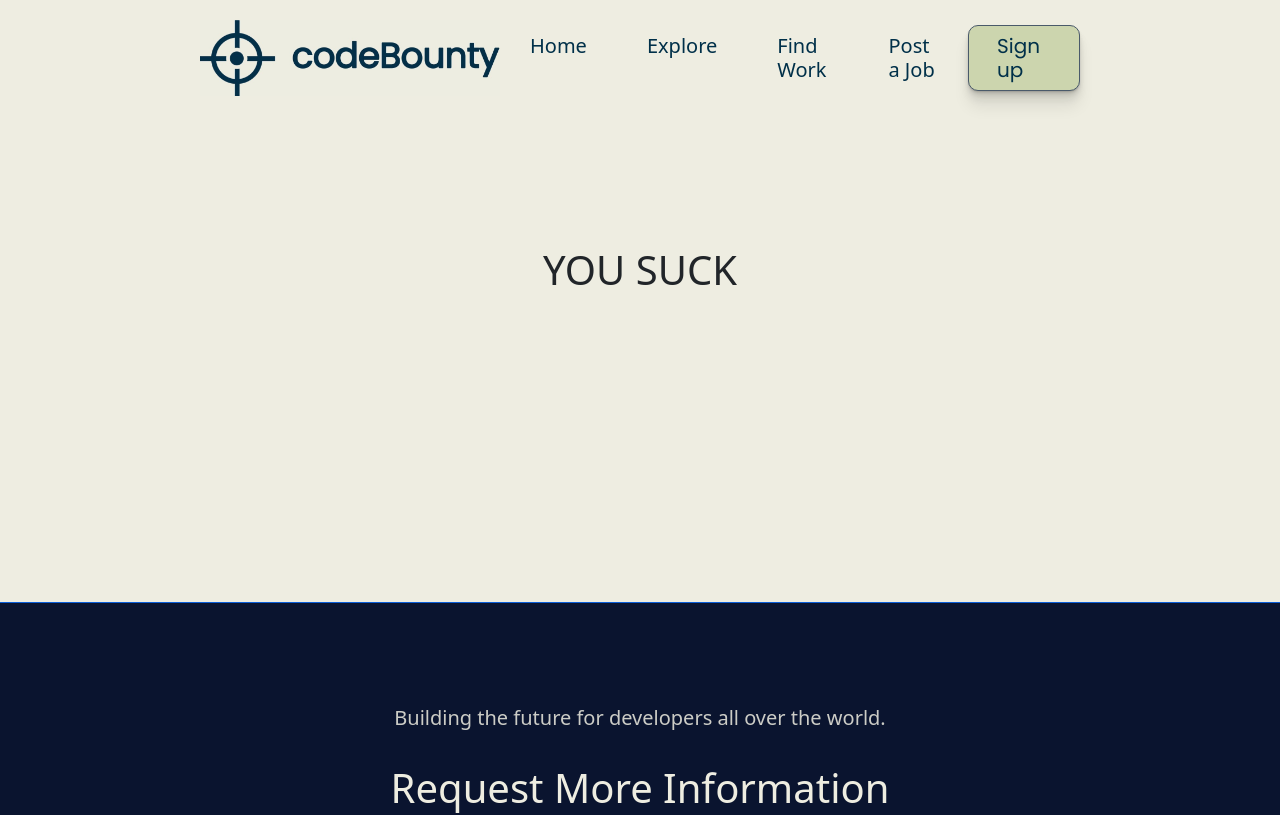
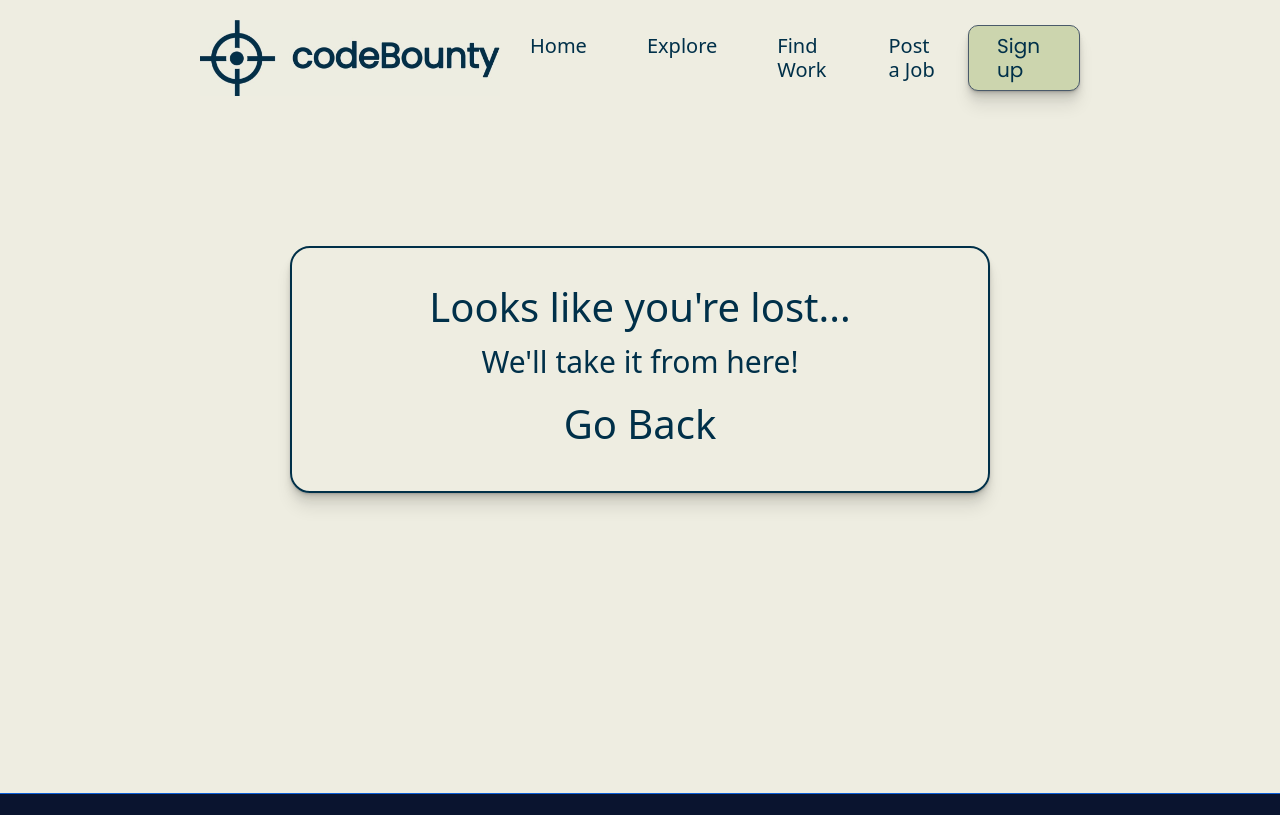
Before and after one commit to bryceberczik/codeBounty, a React (Vite) app in the folder client/: page /congrats in a window 1280 px wide. Shown: the top 815 px of the page. Built offline with nearby package versions, Linux system fonts and the light colour scheme; a web font is replaced by a local one.

Commit message:
completed congrats page / restyled the view applicant modal

```diff
--- a/client/src/css/congrats.css
+++ b/client/src/css/congrats.css
@@ -4,7 +4,14 @@
     flex-direction: column;
     align-items: center;
     text-align: center;
-    margin: 150px 0 300px 0
+    margin: 150px auto 300px auto;
+    border: 2px solid #003049;
+    border-radius: 20px;
+    width: 700px;
+    padding: 15px;
+    box-shadow: 0 1px 1px hsl(0deg 0% 0% / 0.075),
+    0 2px 2px hsl(0deg 0% 0% / 0.075), 0 4px 4px hsl(0deg 0% 0% / 0.075),
+    0 8px 8px hsl(0deg 0% 0% / 0.075), 0 16px 16px hsl(0deg 0% 0% / 0.075);
 }
 
 .congrats-text {
@@ -33,3 +40,14 @@
 
     color: #003049;
 }
+
+.lost-container {
+
+    color: #003049;
+    padding: 20px;
+}
+
+.lost-container p {
+
+    font-size: 30px;
+}
--- a/client/src/css/listingcard.css
+++ b/client/src/css/listingcard.css
@@ -78,7 +78,7 @@
 
   text-align: center;
   border: 2px solid #003049;
-  width: 200px;
+  width: fit-content;
   padding: 10px;
   border-radius: 10px;
   box-shadow: 0 1px 1px hsl(0deg 0% 0% / 0.075),
--- a/client/src/pages/Congrats.tsx
+++ b/client/src/pages/Congrats.tsx
@@ -10,7 +10,7 @@ const Congrats = () => {
   const [confettiActive, setConfettiActive] = useState(true);
 
   useEffect(() => {
-    const timer = setTimeout(() => setConfettiActive(false), 5000);
+    const timer = setTimeout(() => setConfettiActive(false), 10000);
     return () => clearTimeout(timer);
   }, []);
 
@@ -30,17 +30,25 @@ const Congrats = () => {
           <h1 className="congrats-text">Congratulations!</h1>
           <div className="congrats-div">
             <h1>You have accepted {username}'s request!</h1>
-            <p>You can contact them at {email}.</p>
+            <p>You can contact them at <a style={{ textDecoration: "none" }} target="_blank" href={`mailto:${email}`}>{email}</a>.</p>
             <p>We have removed the listing for you, keep up the great work!</p>
             <Link to="/" style={{ textDecoration: "none" }}>
               <div className="back-home">
-                <h1>Back home</h1>
+                <h1 style={{ textDecoration: "underline" }}>Continue</h1>
               </div>
             </Link>
           </div>
         </div>
       ) : (
-        <h1>YOU SUCK</h1>
+        <div className="lost-container">
+          <h1>Looks like you're lost...</h1>
+          <p>We'll take it from here!</p>
+          <Link to="/" style={{ textDecoration: "none" }}>
+            <div className="back-home">
+              <h1>Go Back</h1>
+            </div>
+          </Link>
+        </div>
       )}
     </div>
   );
```
